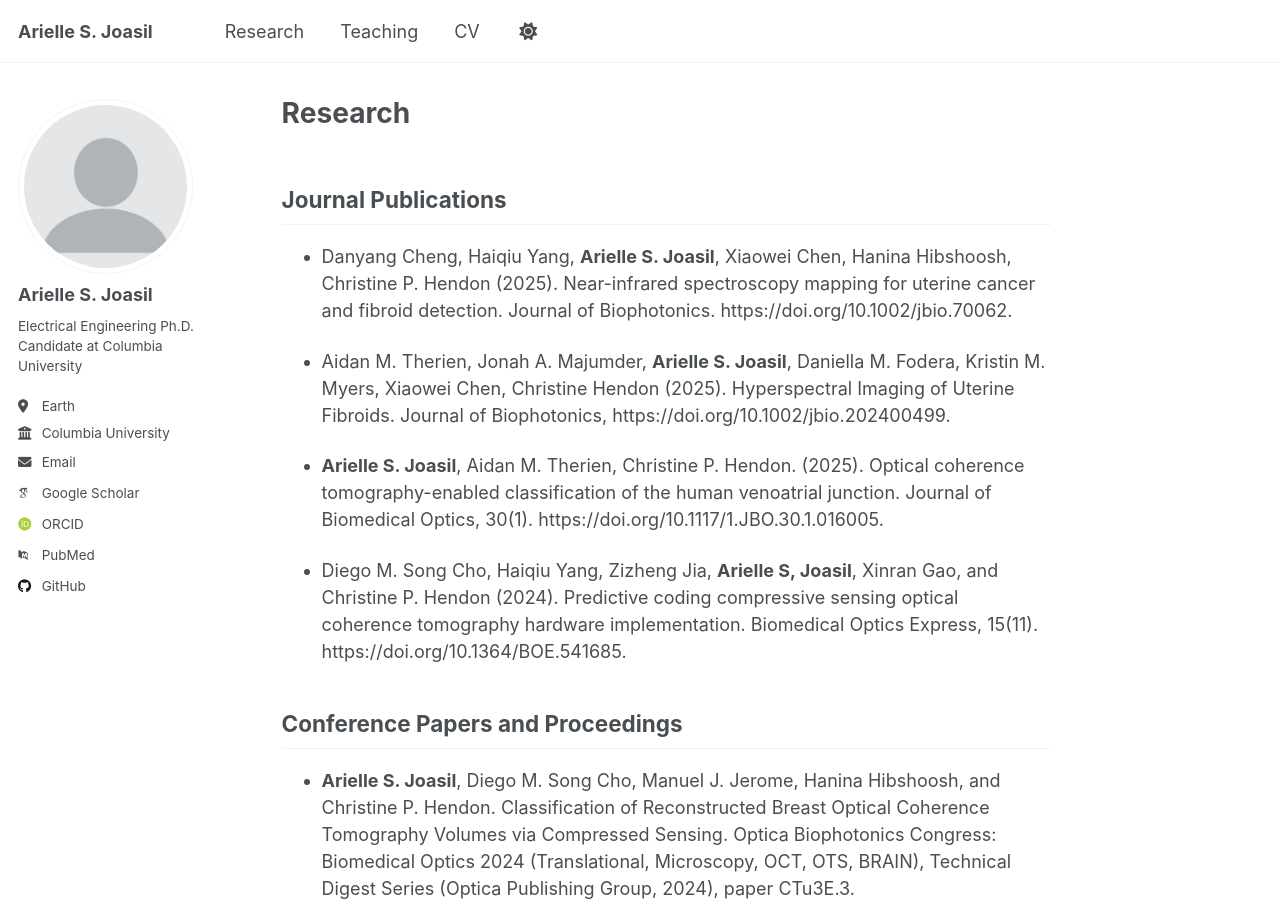
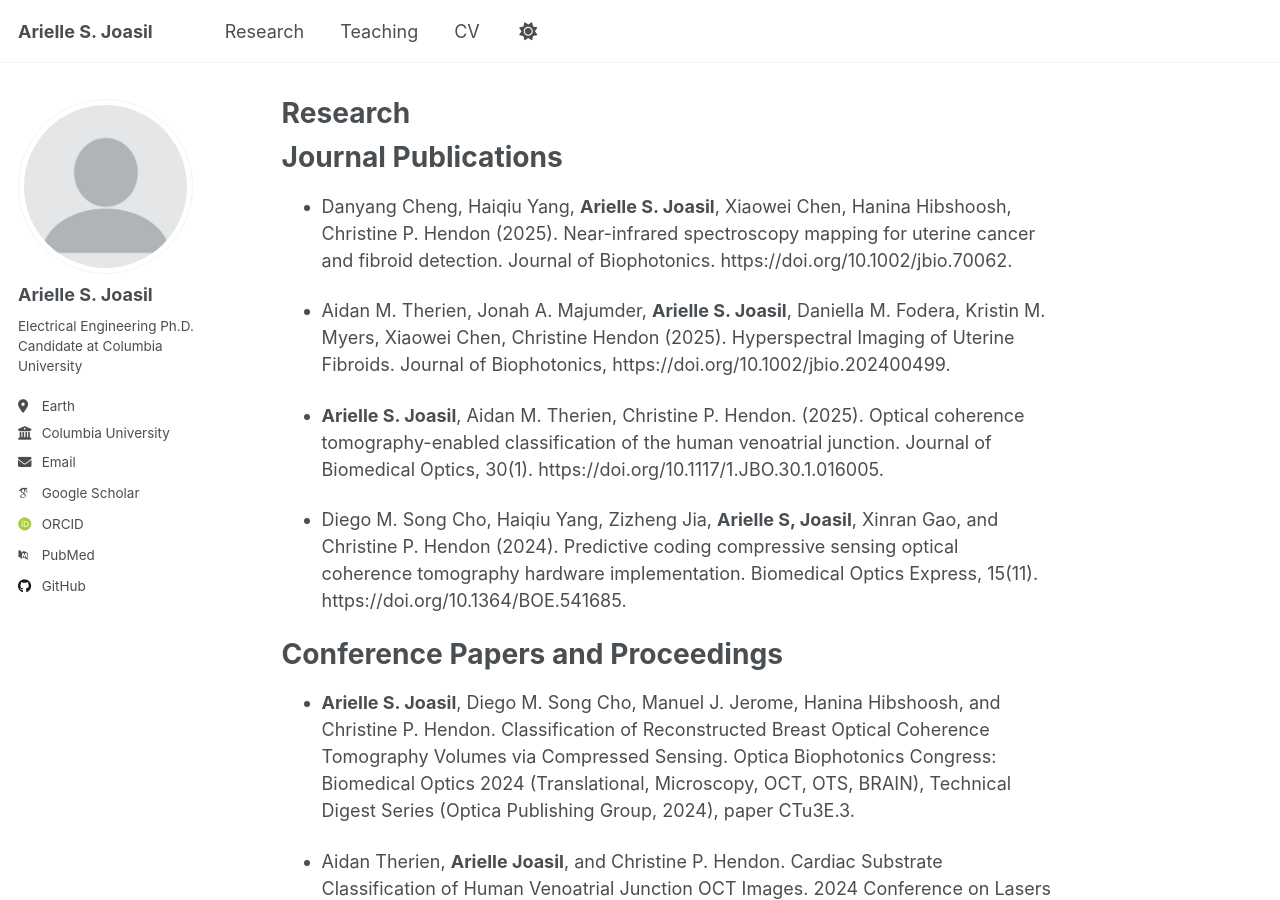
Before and after one commit to ari-jpg/ari-jpg.github.io, a Jekyll site: the page built from _pages/research.md, in a window 1280 px wide and 900 px high. Built offline with Jekyll 4.4.1, drawn with Linux system fonts in a browser that asks for light colours; some web fonts are replaced.

```diff
--- a/_pages/research.md
+++ b/_pages/research.md
@@ -8,7 +8,8 @@ output:
 ---
 
 
-## Journal Publications
+Journal Publications
+=====
 
 *	Danyang Cheng, Haiqiu Yang, **Arielle S. Joasil**, Xiaowei Chen, Hanina Hibshoosh, Christine P. Hendon (2025). Near-infrared spectroscopy mapping for uterine cancer and fibroid detection. Journal of Biophotonics. https://doi.org/10.1002/jbio.70062.
 
@@ -21,7 +22,8 @@ output:
 * Diego M. Song Cho, Haiqiu Yang, Zizheng Jia, **Arielle S, Joasil**, Xinran Gao, and Christine P. Hendon (2024).
   Predictive coding compressive sensing optical coherence tomography hardware implementation. Biomedical Optics Express, 15(11). https://doi.org/10.1364/BOE.541685.
 
-## Conference Papers and Proceedings
+Conference Papers and Proceedings
+=====
 
 * **Arielle S. Joasil**, Diego M. Song Cho, Manuel J. Jerome, Hanina Hibshoosh, and Christine P. Hendon. Classification of Reconstructed Breast Optical Coherence Tomography Volumes via Compressed Sensing. Optica Biophotonics Congress: Biomedical Optics 2024 (Translational, Microscopy, OCT, OTS, BRAIN), Technical Digest Series (Optica Publishing Group, 2024), paper CTu3E.3.
 
@@ -30,7 +32,8 @@ output:
 * Pratik Gandhi, **Arielle Joasil**, Chester Obi, Angela Bertolino, Kavitha Chandra, and Charles Thompson. (2019).
 Distributed sensing for acoustic source localization in reverberant environments. Proceedings of Meetings of Acoustics (POMA), 36(1). https://doi.org/10.1121/1.5101366.
 
-## Conference Presentations
+Conference Presentations
+=====
 
 * **Arielle S. Joasil**, Hanina Hibshoosh, Christine P. Hendon.
   *Towards streamlining the breast pathology workflow: automated processing of breast optical coherence tomography volumes.* Invited oral presentation. Computational Biophotonics, Northeast Symposium on Biomedical Optics (NESBO) 2024. October 2024.
```
